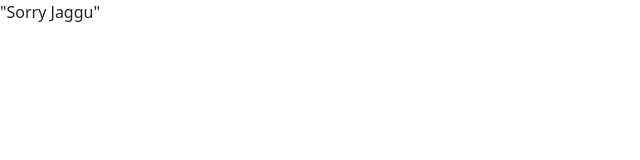
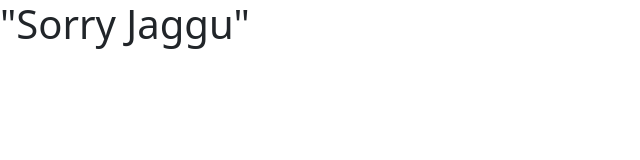
Before and after one commit to OmkarThapa/OmkarThapa.github.io, a website: page index.html in a window 1280 px wide. Shown: the whole page, without its empty margins (0-640 px from the left). Drawn offline with nearby package versions, Linux system fonts and the light colour scheme; a web font is replaced by a local one.

Commit message:
Update index.html

```diff
--- a/index.html
+++ b/index.html
@@ -13,7 +13,7 @@
     <link href="https://fonts.googleapis.com/css2?family=Poppins:wght@300;400;500;600;700;800;900&display=swap" rel="stylesheet">
 </head>
 <body>
-    <div> "Sorry Jaggu" </div>
+    <h1><div align = "centre"> "Sorry Jaggu" </div></h1>
 <!-- ////////////////////////////////////////////////////////////////////////////////////////
                                START SECTION 1 - THE NAVBAR SECTION
 /////////////////////////////////////////////////////////////////////////////////////////////
```
